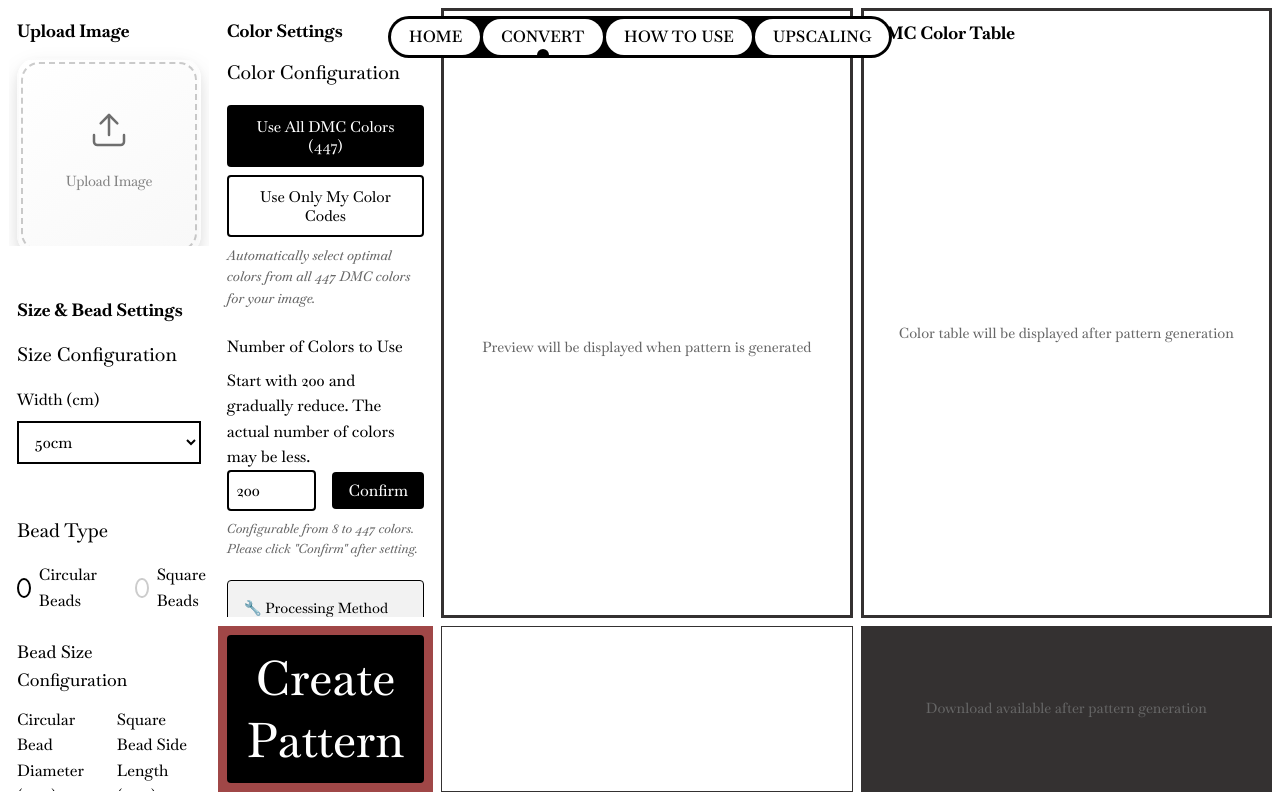
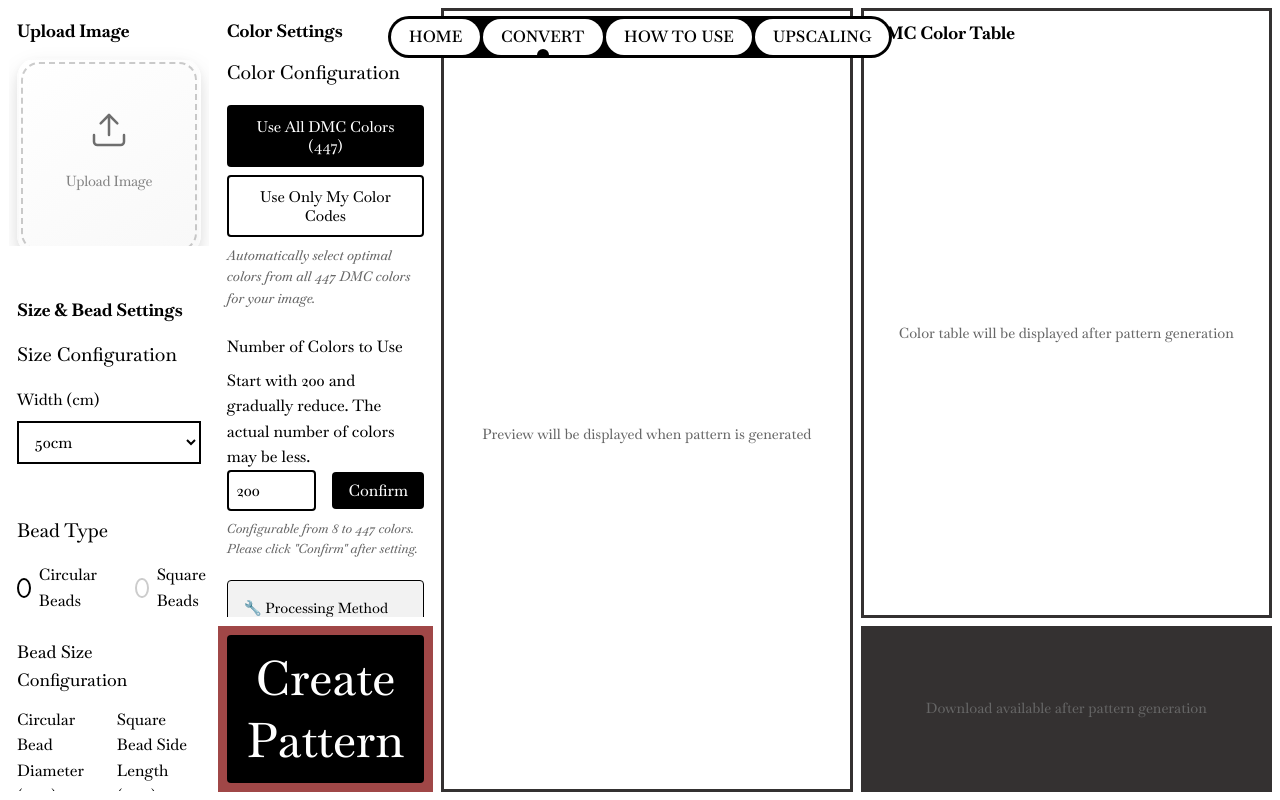
Before and after one commit to DreamURL/diastr, a Next.js app: page /convert in a window 1280 px wide. Built offline with nearby package versions, Linux system fonts and the light colour scheme.

Commit message:
convert 광고 제거

```diff
--- a/app/convert/page.tsx
+++ b/app/convert/page.tsx
@@ -721,11 +721,6 @@ export default function ConvertPage() {
             )}
           </div>
 
-          {/* Div8: Ad Area */}
-          <div className="div8">
-            <AdUnit slot="8504504766" format="horizontal" style={{ display: 'inline-block', width: '100%', height: '90px' }} />
-          </div>
-
         </div>
       </div>
 
--- a/app/globals.css
+++ b/app/globals.css
@@ -102,10 +102,8 @@
 }
 
 .div5 {
-  grid-column: span 2 / span 2;
-  grid-row: span 5 / span 5;
-  grid-column-start: 3;
-  grid-row-start: 1;
+  grid-column: 3 / span 2;
+  grid-row: 1 / span 6;
   padding: 8px;
   border: 3px solid #343131;
   background-color: #ffffff;
```
